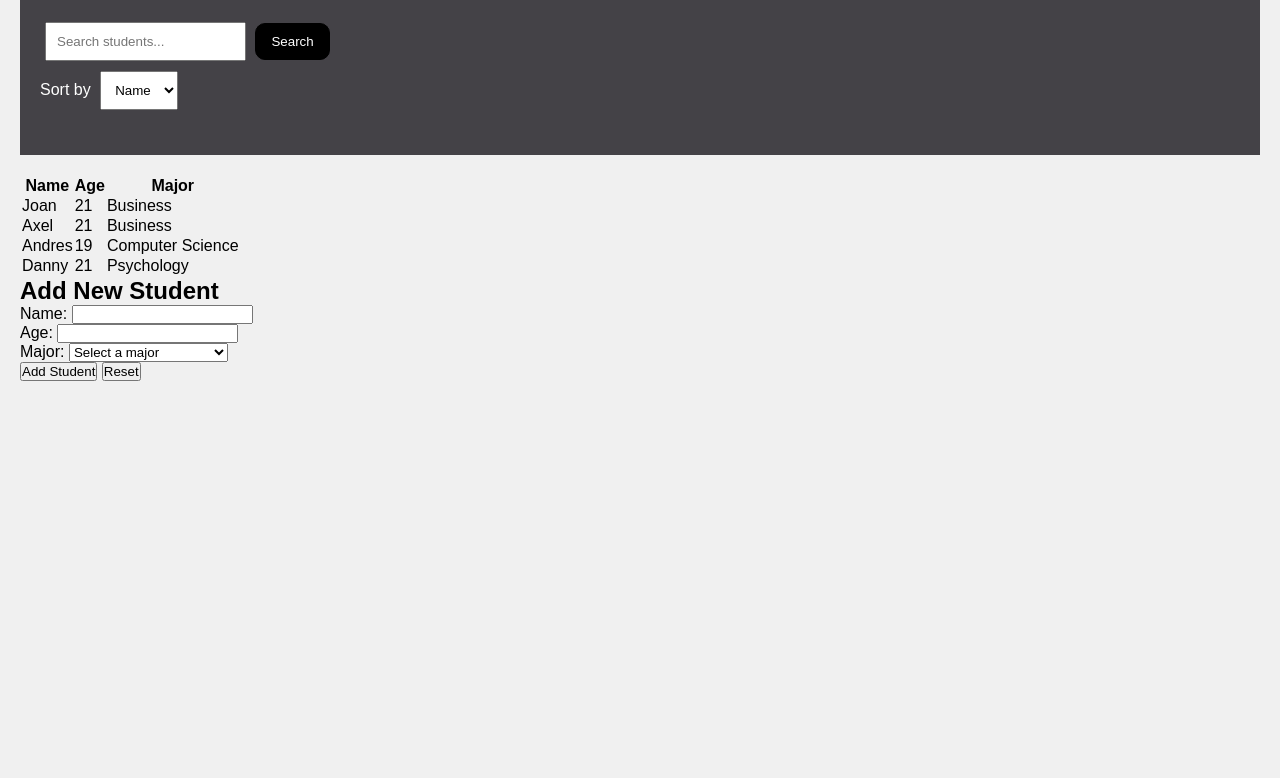
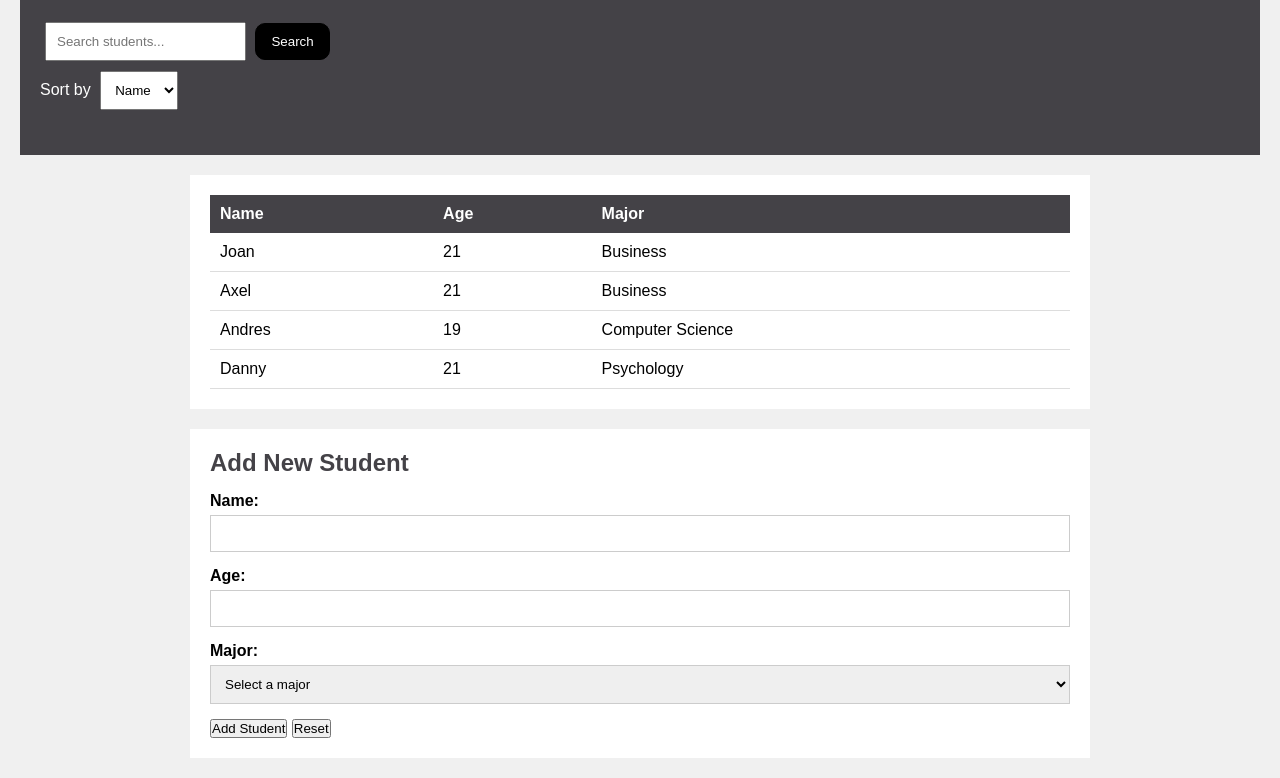
Before and after one commit to aidanj543/studentManagementSystem, a plain HTML site: page index.html in a window 1280 px wide. Shown: the part 71-849 px from the top of the page. Before the commit the page ends 800 px from the top, so only its background shows below. Drawn offline with Linux system fonts and the light colour scheme.

Commit message:
finished simple style

```diff
--- a/styles.css
+++ b/styles.css
@@ -16,6 +16,7 @@ header {
   color: white;
   padding: 20px;
   margin-bottom: 20px;
+  align-items: center;
 }
 
 
@@ -45,3 +46,67 @@ header h1 {
   padding: 10px;
   margin: 5px;
 }
+
+
+main {
+  max-width: 900px;
+  margin: 0 auto;
+}
+
+.table-section {
+  background-color: white;
+  padding: 20px;
+  margin-bottom: 20px;
+}
+
+table {
+  width: 100%;
+  border-collapse: collapse;
+}
+
+th {
+  background-color: #444247;
+  color: white;
+  padding: 10px;
+  text-align: left;
+}
+
+td {
+  padding: 10px;
+  border-bottom: 1px solid #ddd;
+}
+
+tr:hover {
+  background-color: #f0f0f0;
+}
+
+.form-section {
+  background-color: white;
+  padding: 20px;
+}
+
+.form-section h2 {
+  color: #444247;
+  margin-bottom: 15px;
+}
+
+.form-row {
+  margin-bottom: 15px;
+}
+
+.form-row label {
+  display: block;
+  margin-bottom: 5px;
+  font-weight: bold;
+}
+
+.form-row input,
+.form-row select {
+  width: 100%;
+  padding: 10px;
+  border: 1px solid #ccc;
+}
+
+.form-actions {
+  margin-top: 15px;
+}
```
